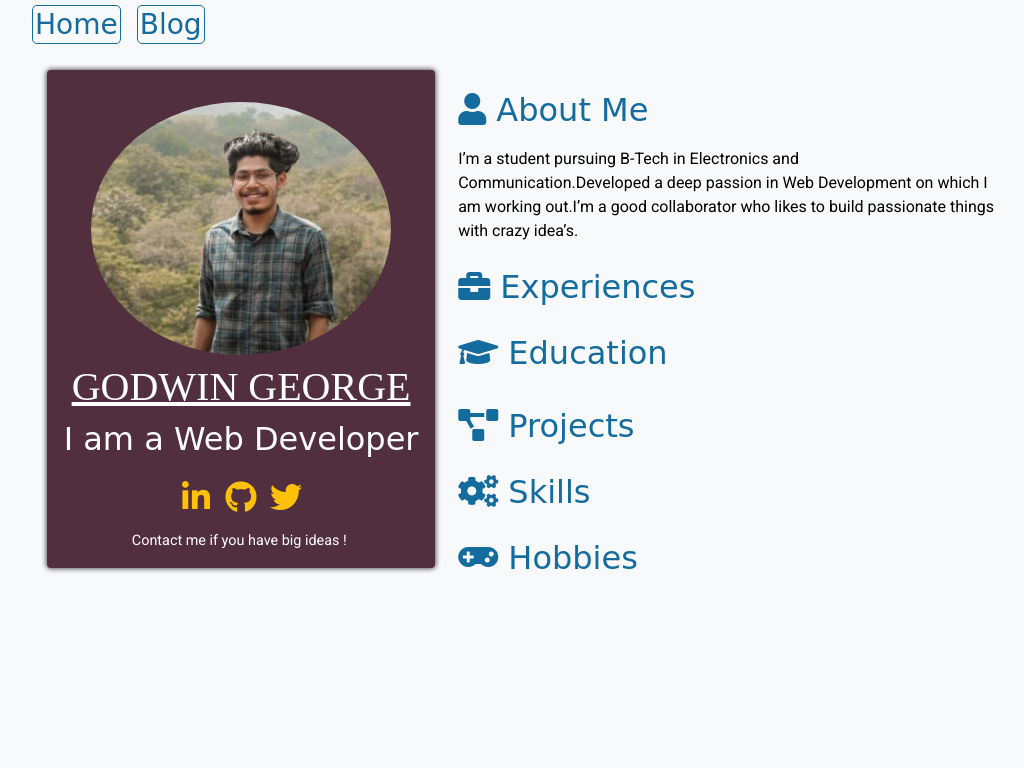
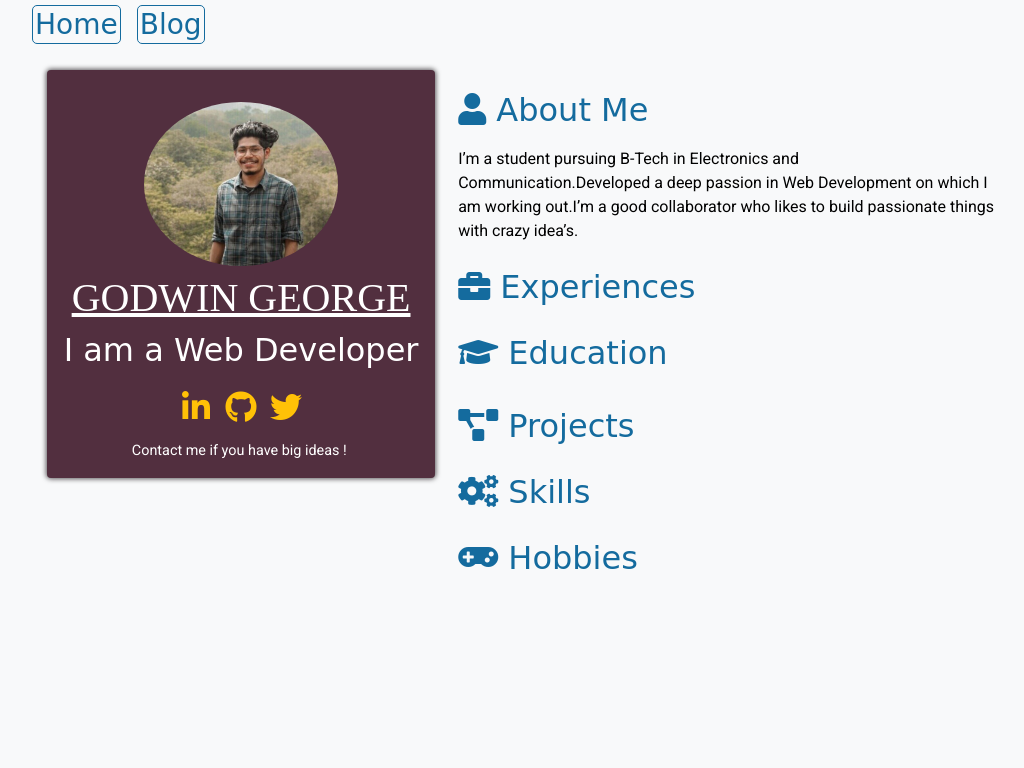
Before and after one commit to godwin0805/godwin0805.github.io, a plain HTML site: page index.html in a window 1280 px wide. Shown: the whole page, without its empty margins (116-1140 px from the left). Drawn offline with Linux system fonts and the light colour scheme; some icons are missing.

Commit message:
Update index.html

```diff
--- a/index.html
+++ b/index.html
@@ -1,6 +1,6 @@
 <!DOCTYPE html>
 <html lang="en-us" style="max-width: 1000px; margin: auto"><head>
-  <title>Aafu theme</title>
+  <title>Portfolio</title>
 
 <meta name="theme-color" content="" />
 <meta charset="utf-8" />
@@ -80,7 +80,7 @@
       class="rounded rounded-circle mt-4"
       src="/images/new.jpg"
       alt="Darshan Baral"
-      style="width: 95%; max-width: 300px;"
+      style="width: 50%; max-width: 300px;"
     />
   </div>
 </div>
```
